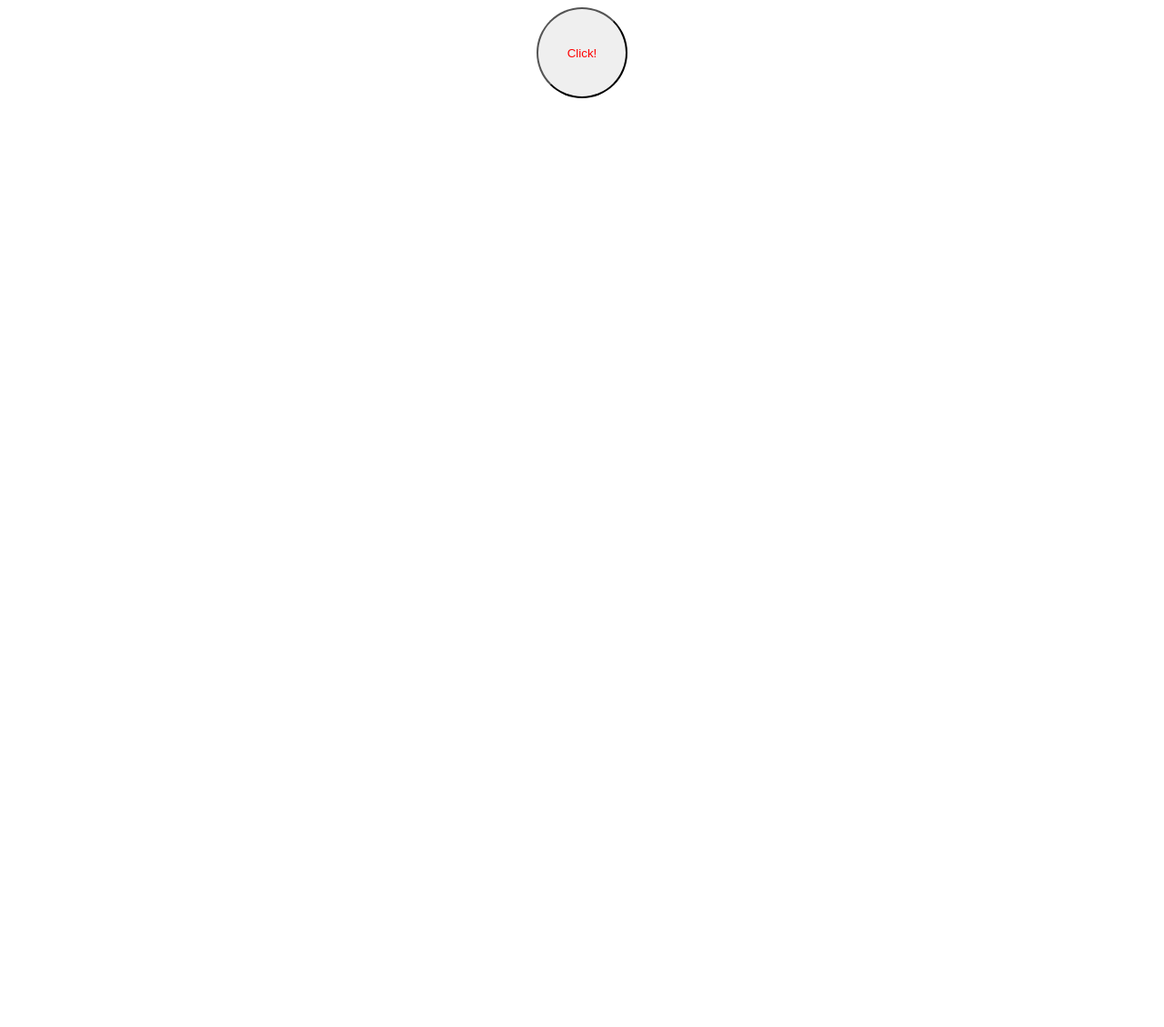
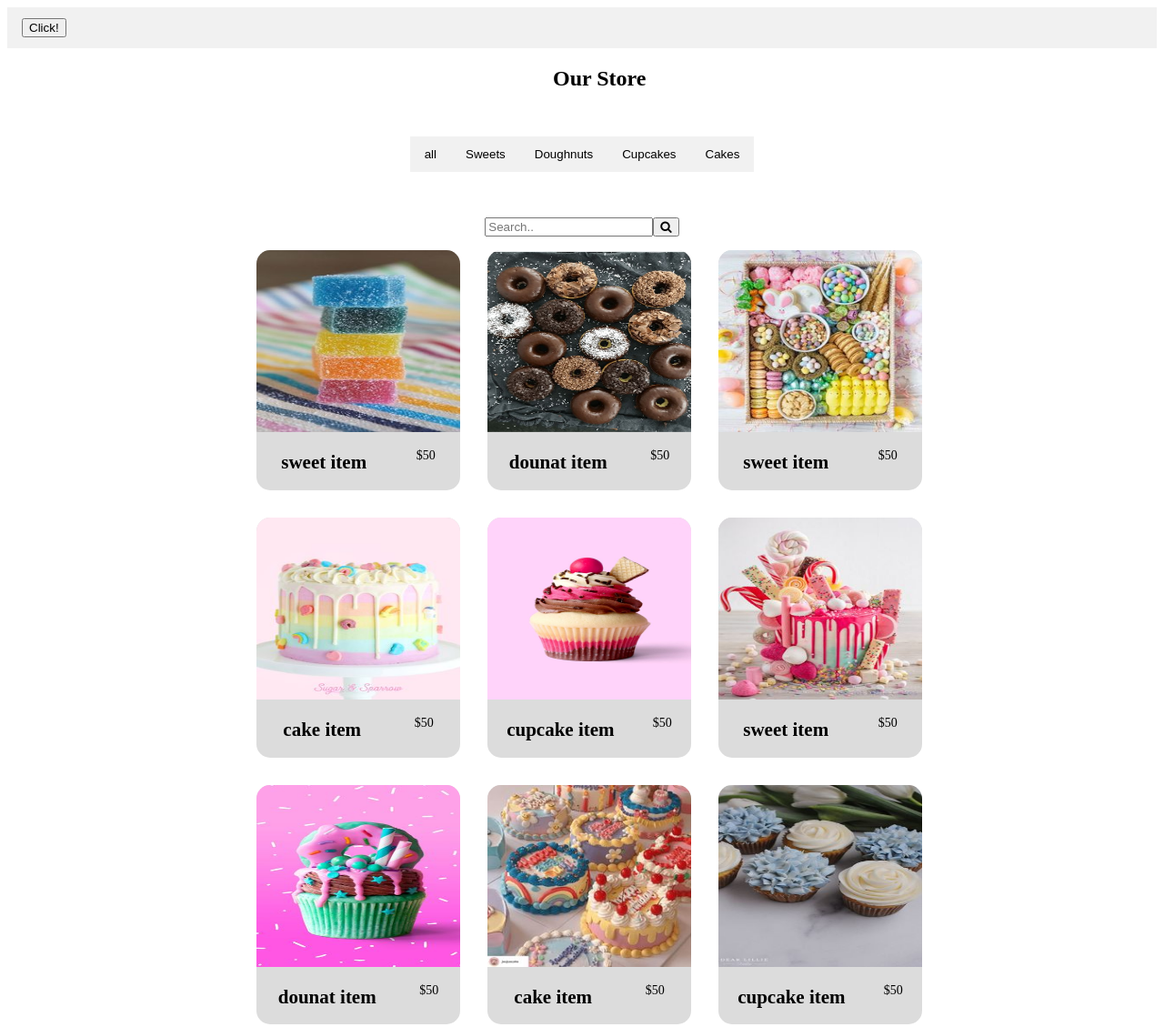
Before and after one commit to MaryPG21/Maryam-JavaScript-Browser, a plain HTML site: page index.html in a window 1280 px wide. Shown: the top 1129 px of the page at 91% size. Before the commit the page ends 800 px from the top, so only its background shows below. Drawn offline with Linux system fonts and the light colour scheme.

Commit message:
filter image and searchbar

```diff
--- a/index.html
+++ b/index.html
@@ -4,11 +4,77 @@
     <meta charset="UTF-8">
     <meta http-equiv="X-UA-Compatible" content="IE=edge">
     <meta name="viewport" content="width=device-width, initial-scale=1.0">
+    <link rel="stylesheet" href="https://cdnjs.cloudflare.com/ajax/libs/font-awesome/4.7.0/css/font-awesome.min.css">
+    <link href="https://fonts.googleapis.com/css2?family=Kaushan+Script&display=swap" rel="stylesheet">
     <link rel="stylesheet" href="style.css">
-    <title>Hex Color</title>
+    <title>Js-Browser</title>
 </head>
 <body>
  <div class="btn" id="HC"><button onclick="colorHex()">Click!</button></div>
- <script src="script.js"></script>
+
+ <!----------------------- filter-------------------------->
+ <h2 style="margin-left: 600px;">Our Store</h2>
+<div class="myfiltersBtn">
+ <div class="filter">
+   <button class="btn" data-filter="all"  onclick="filterSelection(event)"> all</button>
+   <button class="btn" data-filter="sweet" onclick="filterSelection(event)">Sweets</button>
+   <button class="btn" data-filter="doughnut" onclick="filterSelection(event)">Doughnuts</button>
+   <button class="btn" data-filter="cupcake" onclick="filterSelection(event)"> Cupcakes</button>
+   <button class="btn" data-filter="cake" onclick="filterSelection(event)"> Cakes</button>
+ </div>
+
+    <div class="search-container">
+        <input type="text" id= "search" placeholder="Search.." name="search">
+        <button onclick="filterSearch()"><i class="fa fa-search"></i></button>
+
+    </div>
+</div>
+<div class="images">
+<div class="allSweet">
+      <div class="card sweet all" >
+          <div class="image"><img src="./assest/image/sweets.jpg" alt=""></div>
+          <div class="text-card"><h2>sweet item</h2> <p>$50</p></div>
+      </div>
+      <div class="card doughnut all " >
+        <div class="image"><img src="./assest/image/doughnut1.jpg" alt=""></div>
+        <div class="text-card"><h2>dounat item</h2> <p>$50</p></div>
+    </div>
+      <div class="card sweet all" >
+        <div class="image"><img src="./assest/image/sweets1.jpg" alt=""></div>
+        <div class="text-card"><h2>sweet item</h2> <p>$50</p></div>
+    </div>
+      <div class="card cake all">
+          <div class="image"><img src="./assest/image/cake.jpg" alt=""></div>
+          <div class="text-card"><h2>cake item</h2><p>$50</p></div>
+      </div>
+      <div class="card cupcake all">
+          <div class="image"><img src="./assest/image/cupcake.jpg" alt=""></div>
+          <div class="text-card"><h2>cupcake item</h2> <p>$50</p></div>
+      </div>
+      <div class="card sweet all" >
+        <div class="image"><img src="./assest/image/sweets2.jpg" alt=""></div>
+        <div class="text-card"><h2>sweet item</h2> <p>$50</p></div>
+    </div>
+      <div class="card doughnut all " >
+          <div class="image"><img src="./assest/image/dounghnut.jpg" alt=""></div>
+          <div class="text-card"><h2>dounat item</h2> <p>$50</p></div>
+      </div>
+      <div class="card cake all">
+        <div class="image"><img src="./assest/image/cake2.jpg" alt=""></div>
+        <div class="text-card"><h2>cake item</h2><p>$50</p></div>
+    </div>
+      <div class="card cupcake all">
+          <div class="image"><img src="./assest/image/cupcake 1.jpg" alt=""></div>
+          <div class="text-card"><h2 >cupcake item</h2> <p>$50</p></div>
+      </div>
+      <div class="card cake all">
+        <div class="image"><img src="./assest/image/cake1.jpg" alt=""></div>
+        <div class="text-card"><h2>cake item</h2><p>$50</p></div>
+    </div>
+  </div>
+</div>
+
+
+    <script src="script.js"></script>
 </body>
 </html>
--- a/script.js
+++ b/script.js
@@ -13,3 +13,28 @@ function colorHex( )
    num3= document.getElementById("HC").style.backgroundColor =`#${num2}`
     console.log(num3)
 }
+
+// --------filter ----------------
+
+function filterSelection(event) {
+  const cards = document.querySelectorAll(".card");
+  let key = event.target.dataset.filter;
+  filterElement(cards,key)
+};
+
+function filterElement(cards,key){
+  cards.forEach(card => {
+    if(card.classList.contains(key)){
+      card.style.display= "block"
+    }
+    else{
+    card.style.display= "none"
+    }
+  });
+}
+
+function filterSearch(){
+  const searchName= document.getElementById("search").value.toLowerCase()
+  const cards = document.querySelectorAll(".card");
+  filterElement(cards,searchName)
+}
--- a/style.css
+++ b/style.css
@@ -1,14 +1,85 @@
-.btn
+.filter{
+    display: flex;
+    justify-content: center;
+    color: #ffffff;
+    text-align: center;
+    margin-top: 50px;
+    overflow: hidden;
+  }
+.myfilterBtn{
+  display: flex;
+  justify-content: space-around;
+  flex-direction: column;
+  margin-top: 50px;
+}
+.search-container{
+  display: flex;
+  justify-content: center;
+  margin-top: 50px;
+
+}
+.show {
+    display: block;
+  }
+
+/* .filter {
+    margin-top: 20px;
+    overflow: hidden;
+  } */
+
+.btn {
+  border: none;
+  outline: none;
+  padding: 12px 16px;
+  background-color: #f1f1f1;
+  cursor: pointer;
+}
+
+.btn:hover {
+  background-color: #ddd;
+}
+
+.images{
+  width: 100vw;
+  display: flex;
+  justify-content: center;
+  align-items: center;
+}
+
+.allSweet
 {
+    width: 70%;
     display: flex;
     justify-content: center;
     align-items: center;
+    flex-wrap: wrap;
 }
-button
+
+.card
 {
-    color: red;
-    height: 100px;
-    width: 100px;
-    cursor: pointer;
-    border-radius: 50%;
+  display: flex;
+  justify-content: center;
+  display: block;
+  border-radius: 15px;
+  margin: 15px;
+  width: 25%;
+  background-color: gainsboro;
 }
+
+
+.text-card
+{
+    display: flex;
+    justify-content: space-around;
+    font-size: 14px;
+
+}
+img{
+  border-top-right-radius: 15px;
+  border-top-left-radius: 15px;
+  width: 100%;
+  height: 200px;
+}
+.hidden {
+  display: none;
+}
```
Also changed, not shown: assest/image/cake.jpg (added), assest/image/cake1.jpg (added), assest/image/cake2.jpg (added), assest/image/cupcake 1.jpg (added), assest/image/cupcake.jpg (added), assest/image/doughnut1.jpg (added), assest/image/dounghnut.jpg (added), assest/image/sweets.jpg (added), assest/image/sweets1.jpg (added), assest/image/sweets2.jpg (added).
